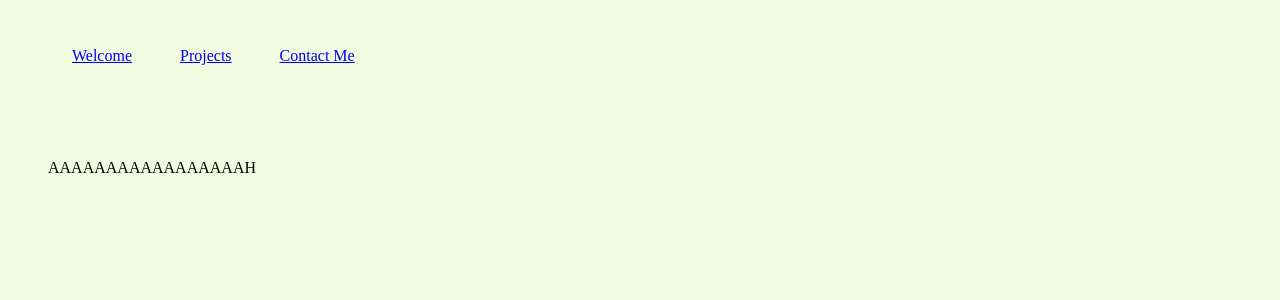
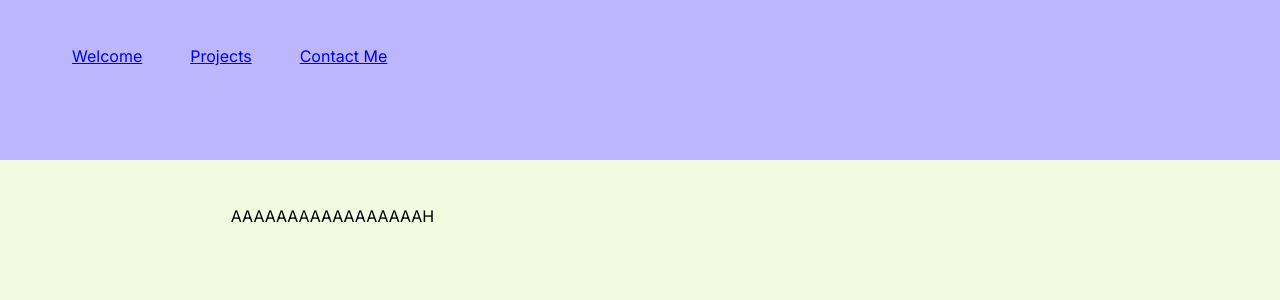
Before and after one commit to JeromeRReduta/Portfolio2025, a React (Vite) app: page / in a window 1280 px wide. Shown: the top 300 px of the page. Built offline with nearby package versions, Linux system fonts and the light colour scheme.

Commit message:
More base css

```diff
--- a/src/shared/design/base.css
+++ b/src/shared/design/base.css
@@ -1,3 +1,5 @@
+@import url("https://fonts.googleapis.com/css2?family=Inter:ital,opsz,wght@0,14..32,100..900;1,14..32,100..900&display=swap");
+
 /* http://meyerweb.com/eric/tools/css/reset/
    v2.0 | 20110126
    License: none (public domain)
@@ -152,8 +154,31 @@ html {
     width: 100vw;
     height: 100vh;
     background-color: var(--base);
+    display: grid;
+    grid-template-areas:
+        "header    header    header"
+        ".         main      .";
+    grid-template-rows: 1fr 3fr 1fr;
+    grid-template-columns: 1fr 6fr;
 }
 
 #root * {
     padding: 1.5rem;
 }
+
+header {
+    grid-area: header;
+    background-color: var(--secondary);
+}
+
+main {
+    grid-area: main;
+}
+
+p,
+div {
+    color: var(--dark);
+    font-family: "Inter", sans-serif;
+    font-optical-sizing: auto;
+    font-style: normal;
+}
```
